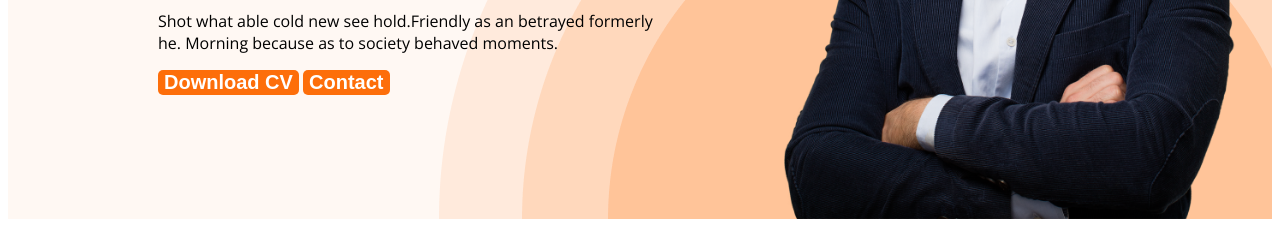
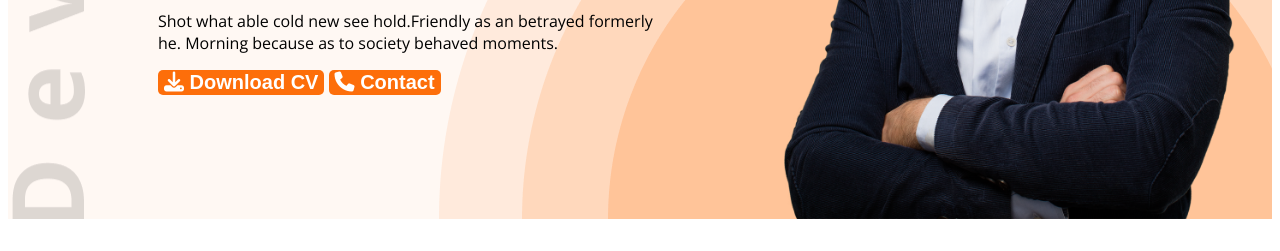
Before and after one commit to airubel/web-developer-portfolio, a plain HTML site: page index.html in a window 1280 px wide. Shown: the part 549-800 px from the top of the page. Drawn offline with nearby package versions, Linux system fonts and the light colour scheme.

Commit message:
added font awesome icons

```diff
--- a/index.html
+++ b/index.html
@@ -9,6 +9,7 @@
 <link href="https://fonts.googleapis.com/css2?family=Open+Sans:wght@400;700;800&display=swap" rel="stylesheet">
 
     <link rel="stylesheet" href="styles/portfolio.css">
+    <script src="https://kit.fontawesome.com/ef9c93528f.js" crossorigin="anonymous"></script>
 </head>
 <body>
     <header class="header">
@@ -25,8 +26,8 @@
             <h3 class="banner-greeting">Hi, I  am</h3>
             <h1 class="banner-title">Mary Hardy</h1>
             <p class="banner-descriptionf">Shot what able cold new see hold.Friendly as an betrayed formerly he. Morning because as to society behaved moments.</p>
-            <button class="btn-primary">Download CV</button>
-            <button class="btn-primary">Contact</button>
+            <button class="btn-primary"><i class="fa-solid fa-download"></i> Download CV</button>
+            <button class="btn-primary"><i class="fa-solid fa-phone"></i> Contact</button>
         </div>
         <img class="profile-picture" src="images/hardy.png" alt="">
         </div>
@@ -138,7 +139,7 @@
                 </div>
             </div>
             <div class="download-cv">
-                <button class="btn-primary">Download CV</button>
+                <button class="btn-primary"><i class="fa-solid fa-download"></i> Download CV</button>
             </div>
         </section>
     </main>
--- a/styles/portfolio.css
+++ b/styles/portfolio.css
@@ -62,10 +62,10 @@ nav a {
 
 /* header related styles */
 .header {
+    background-image: url(../images/header_bg.png), url('../images/developer.png');
     background-color: #FFF8F3;
-    background-image: url(../images/header_bg.png);
     background-repeat: no-repeat;
-    background-position: bottom right;
+    background-position: bottom right, top left;
 }
 
 .banner {
@@ -195,17 +195,20 @@ footer {
 .footer-column {
     width: 50%;
 }
-.social-links a{
+
+.social-links a {
     margin-right: 25px;
 }
-.contact input[type="text"], .contact input[type="email"],
+
+.contact input[type="text"],
+.contact input[type="email"],
 textarea {
     display: block;
     margin-bottom: 25px;
     padding: 18px 35px;
     color: #757575;
     border-radius: 5px;
-    background:#FFF;
+    background: #FFF;
     border: 0;
     width: 100%;
 }
```
